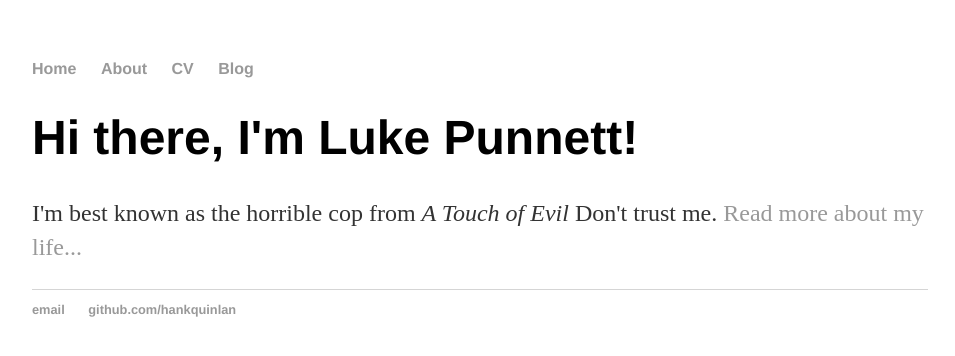
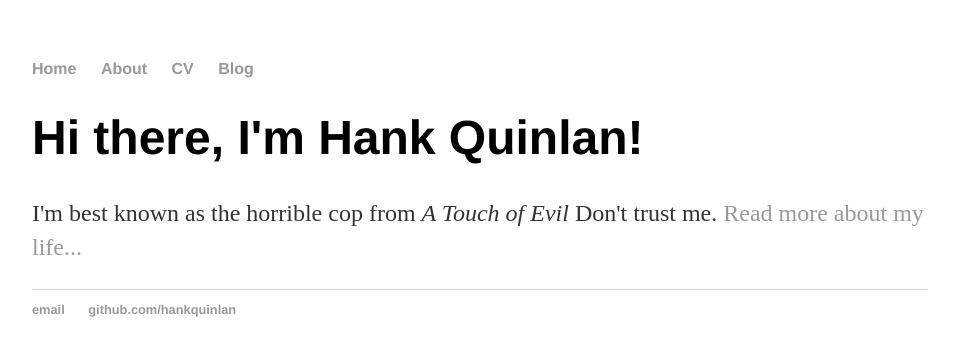
Before and after one commit to LukeJDPunnett/LukeJDPunnett.github.io2, a Jekyll site: the page built from index.html, in a window 1280 px wide. Shown: the top 356 px of the page, without its empty margins (160-1115 px from the left). Built offline with Jekyll 4.4.1, drawn with Linux system fonts in a browser that asks for light colours.

Commit message:
Convert html to use default page layout

```diff
--- a/index.html
+++ b/index.html
@@ -1,30 +1,8 @@
-<!DOCTYPE html>
-<html>
-	<head>
-		<title>Luke Punnett, Horrible Cop</title>
-		<!-- link to main stylesheet -->
-		<link rel="stylesheet" type="text/css" href="/css/main.css">
-	</head>
-	<body>
-		<nav>
-    		<ul>
-        		<li><a href="/">Home</a></li>
-	        	<li><a href="/about">About</a></li>
-        		<li><a href="/cv">CV</a></li>
-        		<li><a href="/blog">Blog</a></li>
-    		</ul>
-		</nav>
-		<div class="container">
-    		<div class="blurb">
-        		<h1>Hi there, I'm Luke Punnett!</h1>
-				<p>I'm best known as the horrible cop from <em>A Touch of Evil</em> Don't trust me. <a href="/about">Read more about my life...</a></p>
-    		</div><!-- /.blurb -->
-		</div><!-- /.container -->
-		<footer>
-    		<ul>
-        		<li><a href="mailto:hankquinlanhub@gmail.com">email</a></li>
-        		<li><a href="https://github.com/hankquinlan">github.com/hankquinlan</a></li>
-			</ul>
-		</footer>
-	</body>
-</html>
+---
+layout: default
+title: Hank Quinlan, Horrible Cop
+---
+<div class="blurb">
+	<h1>Hi there, I'm Hank Quinlan!</h1>
+	<p>I'm best known as the horrible cop from <em>A Touch of Evil</em> Don't trust me. <a href="/about">Read more about my life...</a></p>
+</div><!-- /.blurb -->
```
